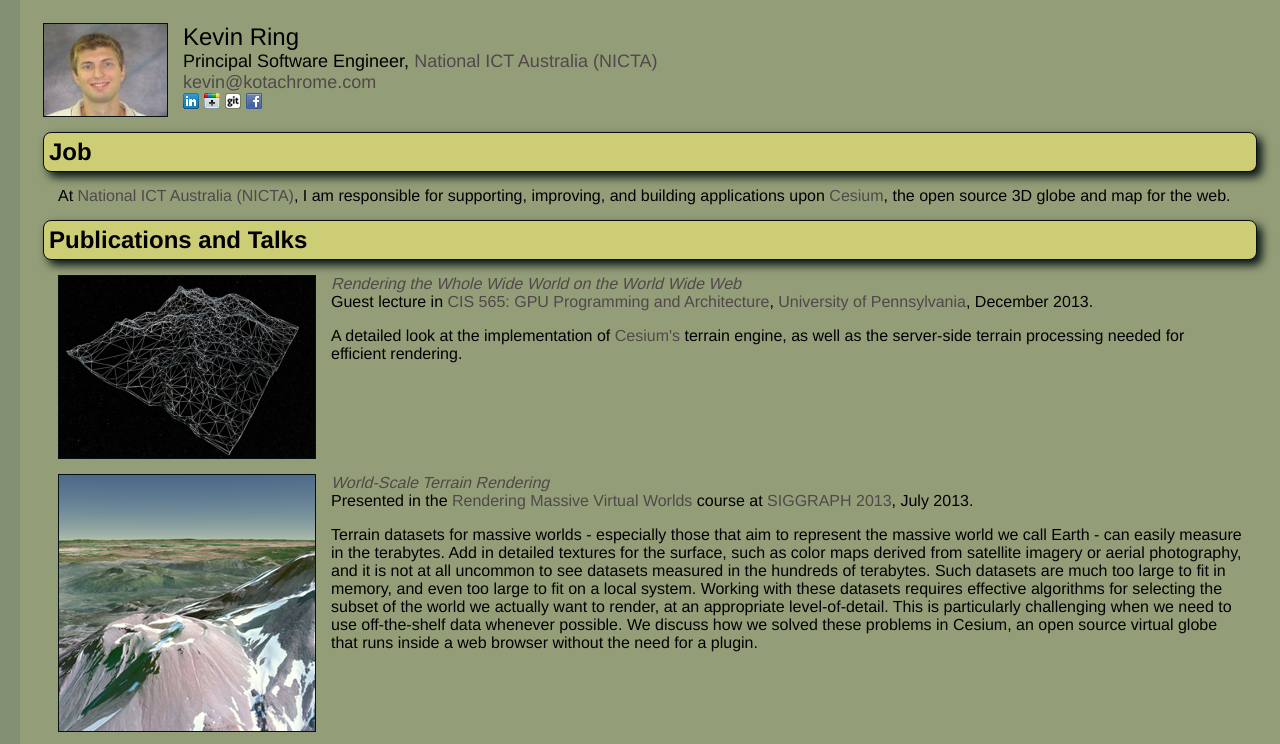
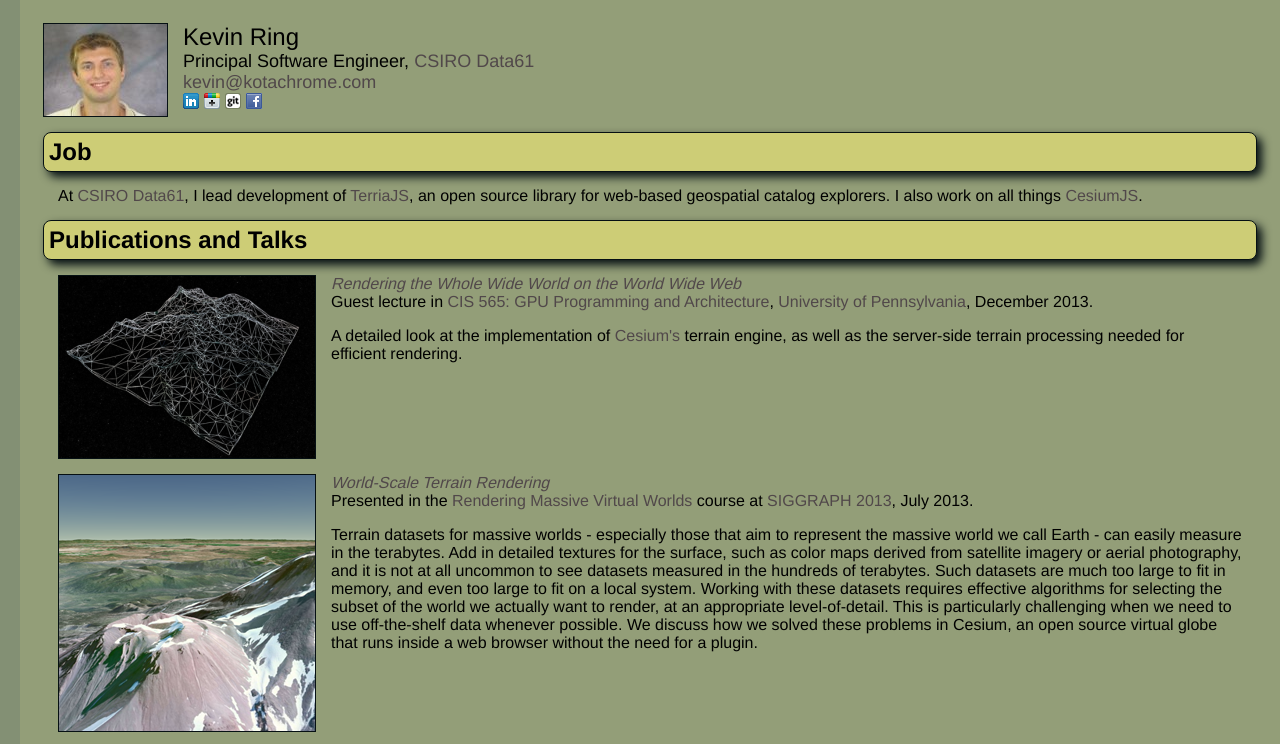
Before and after one commit to kring/homepage, a plain HTML site: page index.html in a window 1280 px wide. Shown: the top 744 px of the page. Drawn offline with nearby package versions, Linux system fonts and the light colour scheme.

Commit message:
Fix broken link, update employer.

```diff
--- a/index.html
+++ b/index.html
@@ -10,7 +10,7 @@
     <div><img class="portrait" style="float:left" src="KevinRing.jpg" width="123" height="92" alt="Kevin Ring" /></div>
     <div class="name">Kevin Ring</div>
     <div class="title">
-        Principal Software Engineer, <a href="http://www.nicta.com.au">National ICT Australia (NICTA)</a>
+        Principal Software Engineer, <a href="https://data61.csiro.au/">CSIRO Data61</a>
     </div>
     <div class="title">
         <a href="mailto:kevin@kotachrome.com">kevin@kotachrome.com</a>
@@ -24,9 +24,9 @@
     <div class="section">
         <div class="sectionTitle">Job</div>
         <div class="sectionContent">
-            At <a href="http://www.nicta.com.au">National ICT Australia (NICTA)</a>, I am responsible for supporting,
-            improving, and building applications upon <a href="http://cesiumjs.org">Cesium</a>, the open source
-            3D globe and map for the web.
+            At <a href="https://data61.csiro.au/">CSIRO Data61</a>, I lead development of <a href="http://terria.io">TerriaJS</a>,
+            an open source library for web-based geospatial catalog explorers. I also work on all things
+            <a href="https://cesiumjs.org">CesiumJS</a>.
         </div>
     </div>
     <div class="section">
@@ -34,7 +34,7 @@
         <div class="sectionContent">
             <a href="http://cesiumjs.org/presentations/Rendering%20the%20Whole%20Wide%20World%20on%20the%20World%20Wide%20Web.pptx"><img src="RenderingTheWholeWideWorld.png" width="256" height="182" alt="Rendering the Whole Wide World on the World Wide Web" class="inlineImage" /></a>
             <div>
-                <em><a href="http://cesiumjs.org/presentations/Rendering%20the%20Whole%20Wide%20World%20on%20the%20World%20Wide%20Web.pptx">Rendering the Whole Wide World on the World Wide Web</a></em>
+                <em><a href="https://cesium.com/presentations/files/Rendering%20the%20Whole%20Wide%20World%20on%20the%20World%20Wide%20Web.pptx">Rendering the Whole Wide World on the World Wide Web</a></em>
             </div>
             <div>
 				Guest lecture in <a href="http://cis565-fall-2013.github.io/">CIS 565: GPU Programming and Architecture</a>, <a href="http://www.upenn.edu/">University of Pennsylvania</a>, December 2013.
```
